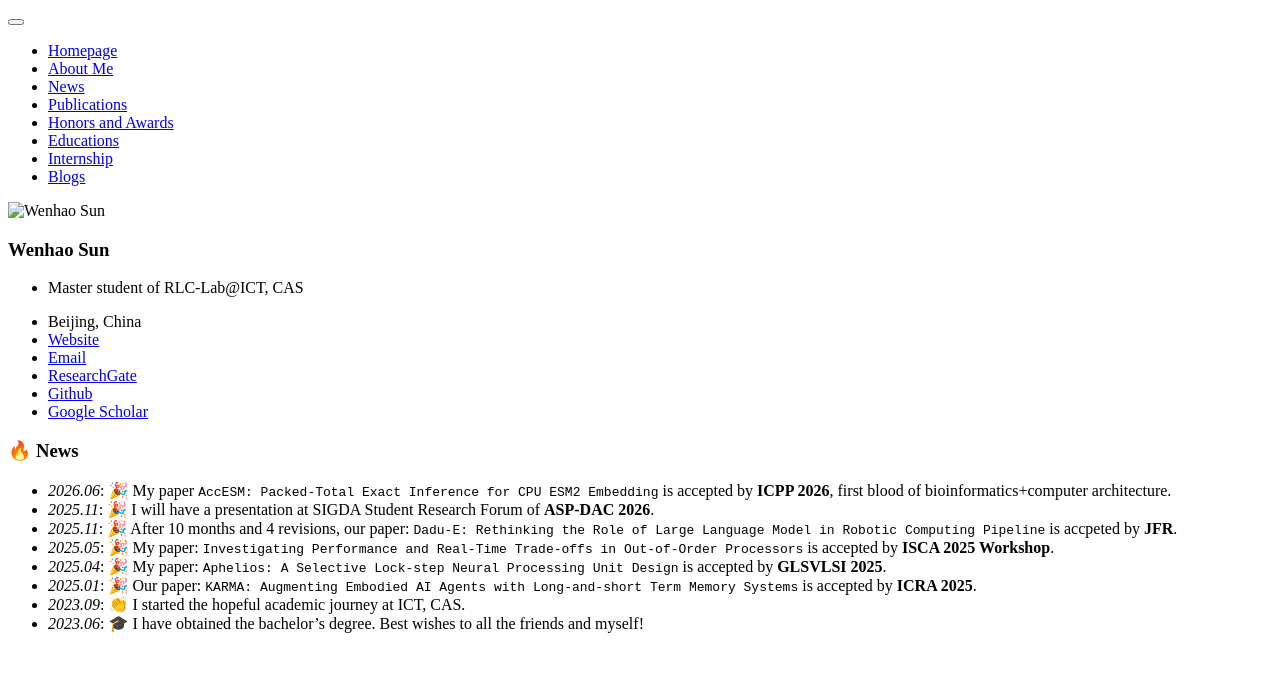
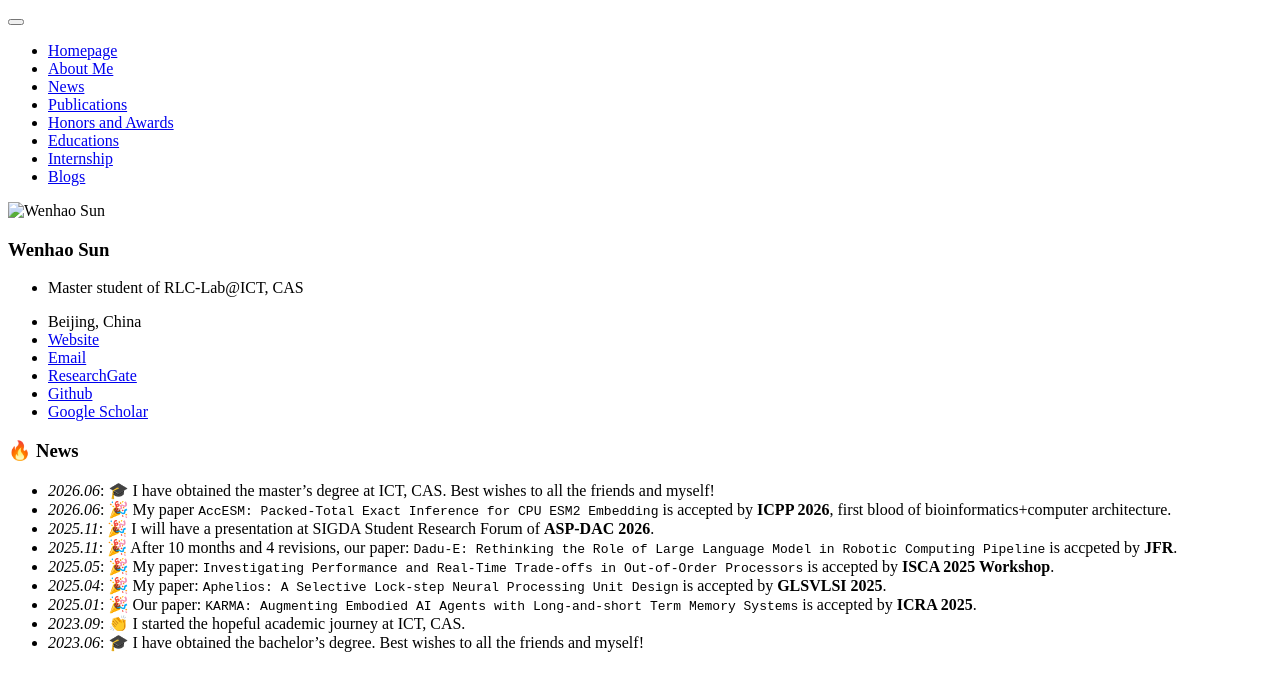
Before and after one commit to sun123-cmd/sun123-cmd.github.io, a Jekyll site: the page built from _pages/includes/news.md, in a window 1280 px wide. Shown: the top 691 px of the page. Built offline with Jekyll 4.4.1, drawn with Linux system fonts in a browser that asks for light colours; our own code applies the rules of GitHub Pages for plain Markdown files.

Commit message:
Update news.md

```diff
--- a/_pages/includes/news.md
+++ b/_pages/includes/news.md
@@ -1,5 +1,6 @@
 # 🔥 News
 
+- *2026.06*: 🎓 I have obtained the master's degree at ICT, CAS. Best wishes to all the friends and myself!
 - *2026.06*: 🎉 My paper `AccESM: Packed-Total Exact Inference for CPU ESM2 Embedding` is accepted by **ICPP 2026**, first blood of bioinformatics+computer architecture.
 - *2025.11*: 🎉 I will have a presentation at SIGDA Student Research Forum of **ASP-DAC 2026**.
 - *2025.11*: 🎉 After 10 months and 4 revisions, our paper: `Dadu-E: Rethinking the Role of Large Language Model in Robotic Computing Pipeline` is accpeted by **JFR**.
```
